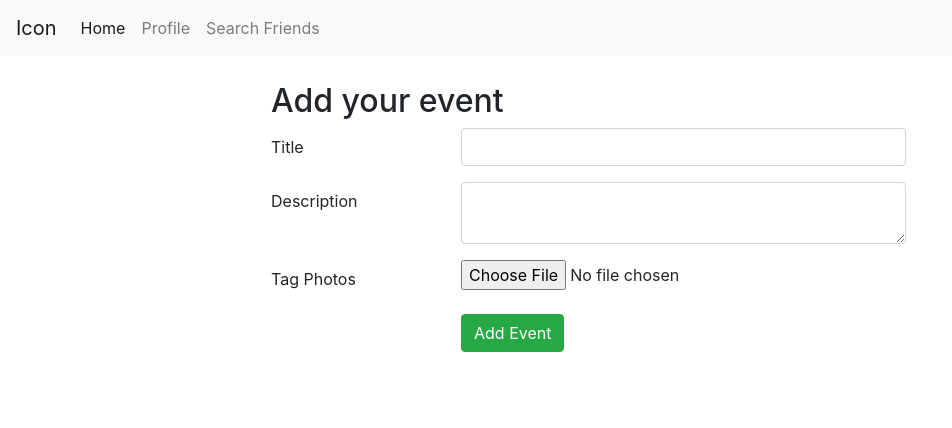
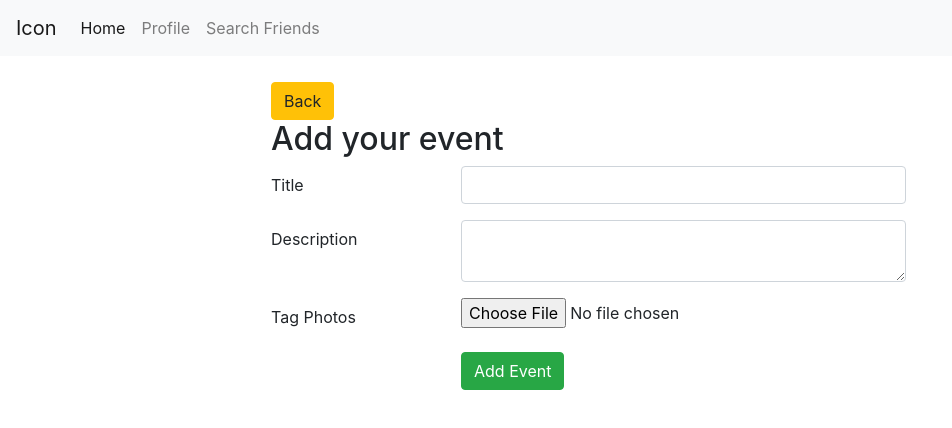
Before and after one commit to shobhi1310/timeline, a React (Create React App) app: page /add-event in a window 1280 px wide. Shown: the top 428 px of the page, without its empty margins (0-952 px from the left). Built offline with nearby package versions, Linux system fonts and the light colour scheme.

Commit message:
back button added to event adder

```diff
--- a/src/components/EventFiller.js
+++ b/src/components/EventFiller.js
@@ -5,9 +5,15 @@ export default class EventFiller extends Component {
         e.preventDefault();
         window.location = '/';
     }
+    previous=()=>{
+        this.props.prevStep();
+    }
     render() {
         return (
             <div className="container" style={{marginTop:"2%",position:"absolute",left:"20%"}}>
+                <div>
+                    <button type="button" className="btn btn-warning" onClick={this.previous}>Back</button>
+                </div>
                 <h2>Add your event</h2>
                 <form>
                     <div class="form-group row">
```
